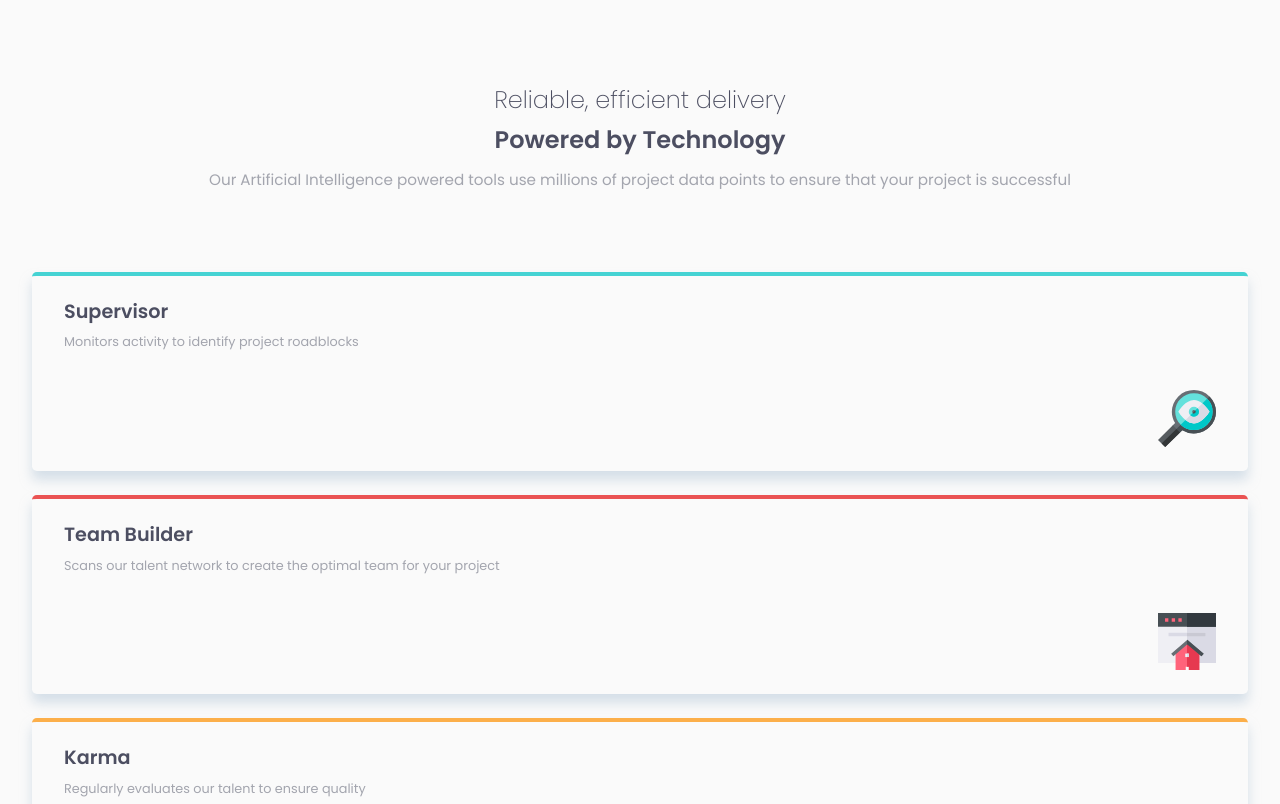
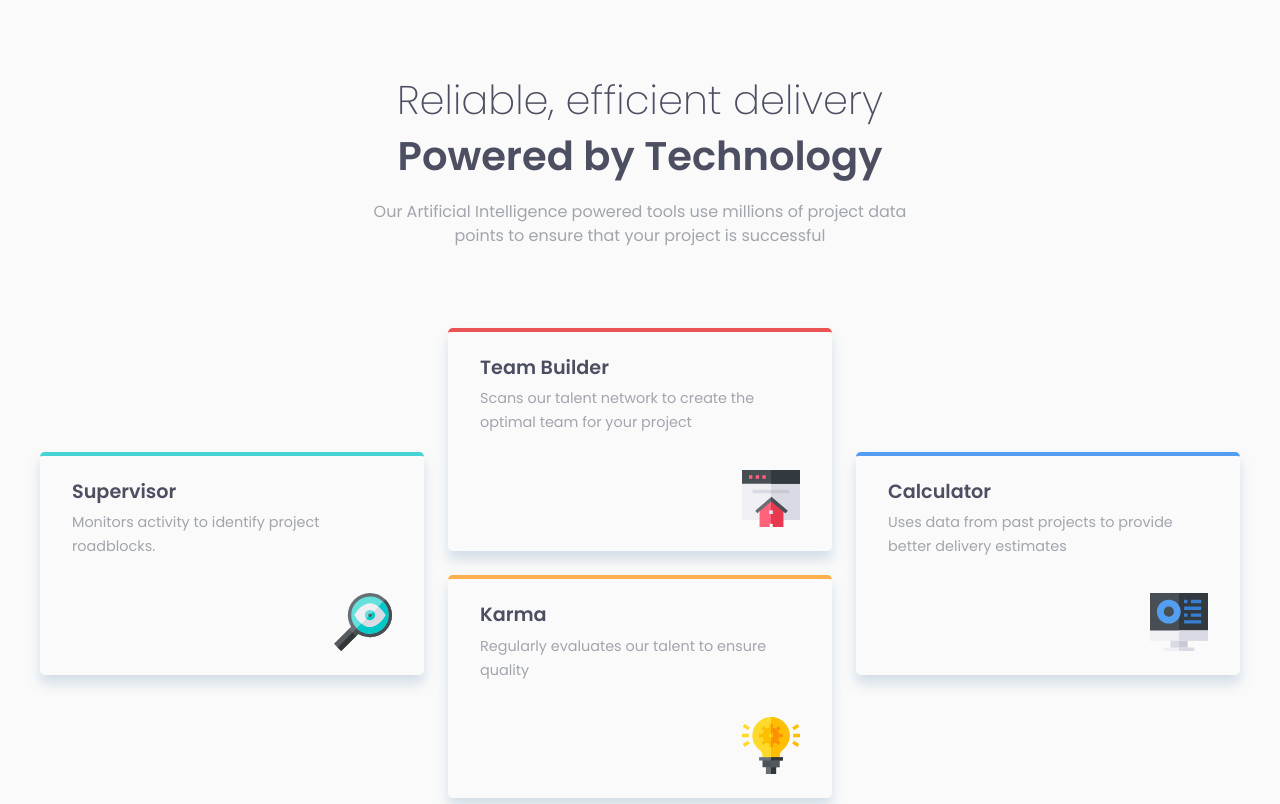
Before and after one commit to manjiriphatak/four-card-feature-section-master, a plain HTML site: page index.html in a window 1280 px wide. Shown: the top 804 px of the page. Drawn offline with Linux system fonts and the light colour scheme.

Commit message:
Added Media queries

```diff
--- a/index.html
+++ b/index.html
@@ -33,7 +33,7 @@
         <div class="supervisor-card card-styles">
           <h3 class="card-heading">Supervisor</h3>
           <p class="card-description">
-            Monitors activity to identify project roadblocks
+            Monitors activity to identify project roadblocks.
           </p>
           <img src="images/icon-supervisor.svg" alt="" class="icon" />
         </div>
--- a/style.css
+++ b/style.css
@@ -28,6 +28,8 @@ body {
   margin: 5.5rem 2rem;
   display: flex;
   flex-direction: column;
+  justify-self: center;
+  align-self: center;
   gap: 5rem;
 }
 p {
@@ -109,3 +111,52 @@ h3 {
 .attribution a:hover {
   color: var(--Blue);
 }
+
+/* media queries*/
+@media (min-width: 1024px) {
+  .grid-container {
+    max-width: 1200px;
+  }
+  .description {
+    font-size: 1rem;
+    margin-top: 2rem;
+  }
+  .hero {
+    max-width: 550px;
+    margin: 0 auto;
+  }
+  .heading-1 {
+    font-size: 2.5rem;
+  }
+  .heading-2 {
+    font-size: 2.5rem;
+    margin-top: 2rem;
+  }
+
+  .cards {
+    grid-template-columns: repeat(3, 1fr);
+    grid-template-rows: repeat(2, 1fr);
+    grid-template-areas:
+      "supervisor-card team-builder-card calculator-card"
+      "supervisor-card karma-card calculator-card";
+    grid-auto-rows: 1fr;
+  }
+
+  .supervisor-card {
+    grid-area: supervisor-card;
+    align-self: center;
+  }
+  .team-builder-card {
+    grid-area: team-builder-card;
+  }
+  .calculator-card {
+    grid-area: calculator-card;
+    align-self: center;
+  }
+  .karma-card {
+    grid-area: karma-card;
+  }
+  .card-description {
+    font-size: 0.9rem;
+  }
+}
```
